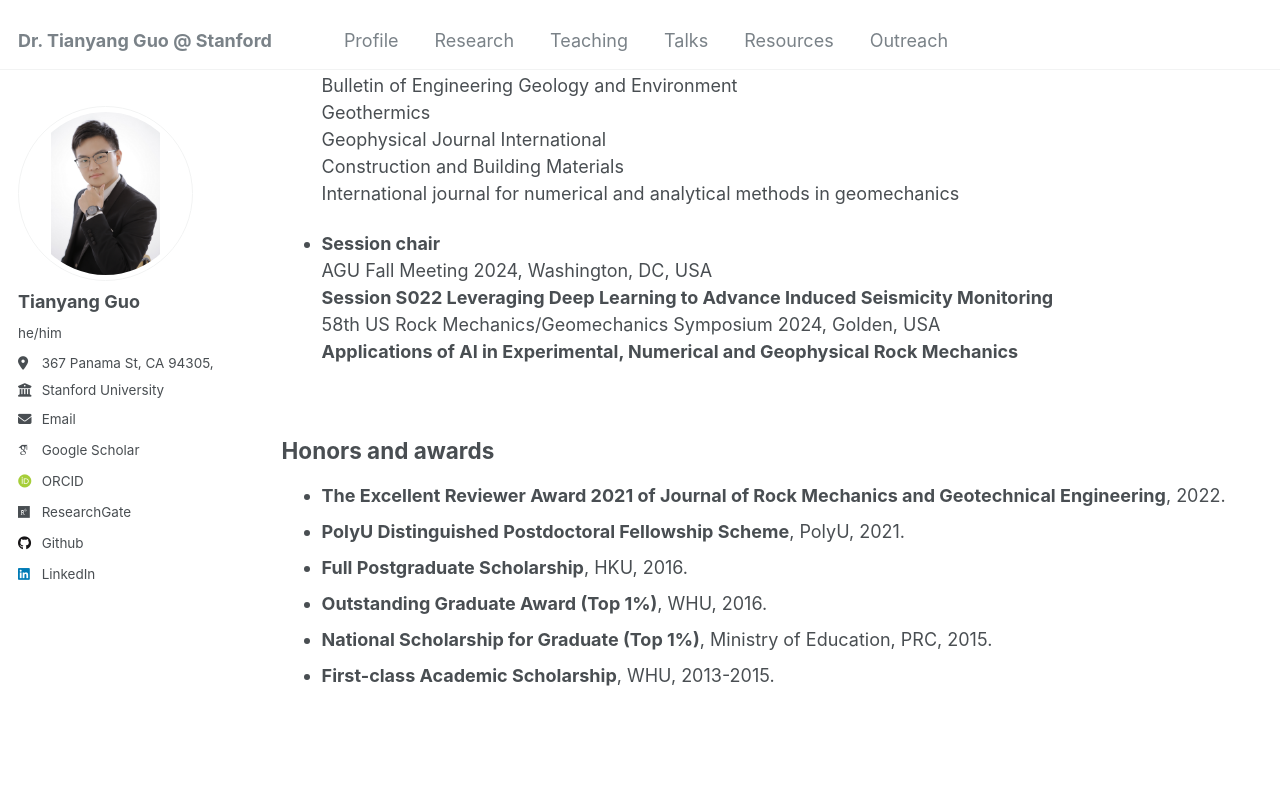
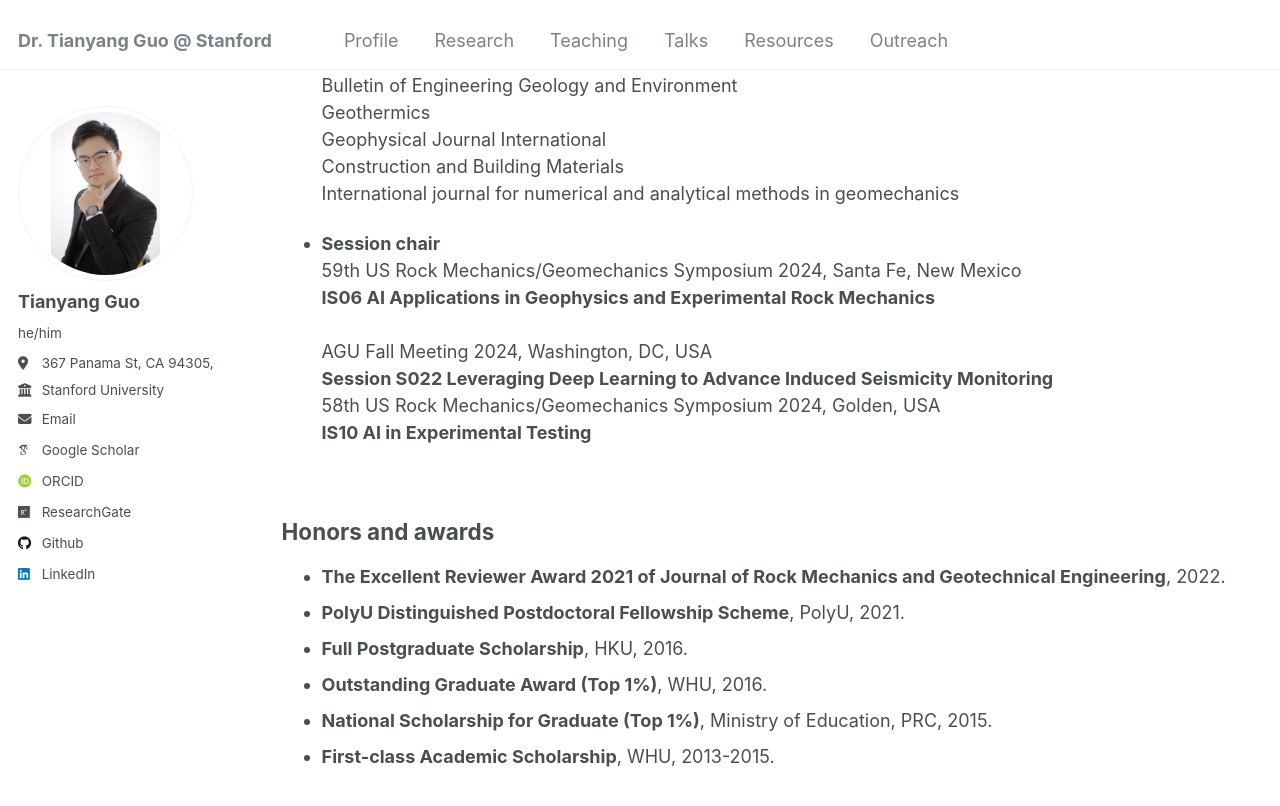
Before and after one commit to guotystanford/guotystanford.github.io, a Jekyll site: the page built from _pages/profile.md, in a window 1280 px wide and 900 px high, scrolled down 1047 px. Shown: the top 806 px of the window. Built offline with Jekyll 4.4.1, drawn with Linux system fonts in a browser that asks for light colours; some web fonts are replaced.

Commit message:
Update profile.md

```diff
--- a/_pages/profile.md
+++ b/_pages/profile.md
@@ -49,11 +49,14 @@ redirect_from:
   International journal for numerical and analytical methods in geomechanics
 
 * <b>Session chair</b>
+  59th US Rock Mechanics/Geomechanics Symposium 2024, Santa Fe, New Mexico
+    <b>IS06 AI Applications in Geophysics and Experimental Rock Mechanics</b>
+  <br>
   AGU Fall Meeting 2024, Washington, DC, USA
     <b>Session S022 Leveraging Deep Learning to Advance Induced Seismicity Monitoring</b>
   <br>
   58th US Rock Mechanics/Geomechanics Symposium 2024, Golden, USA
-    <b>Applications of AI in Experimental, Numerical and Geophysical Rock Mechanics</b>
+    <b>IS10 AI in Experimental Testing</b>
 <br>
 
 ## Honors and awards
```
